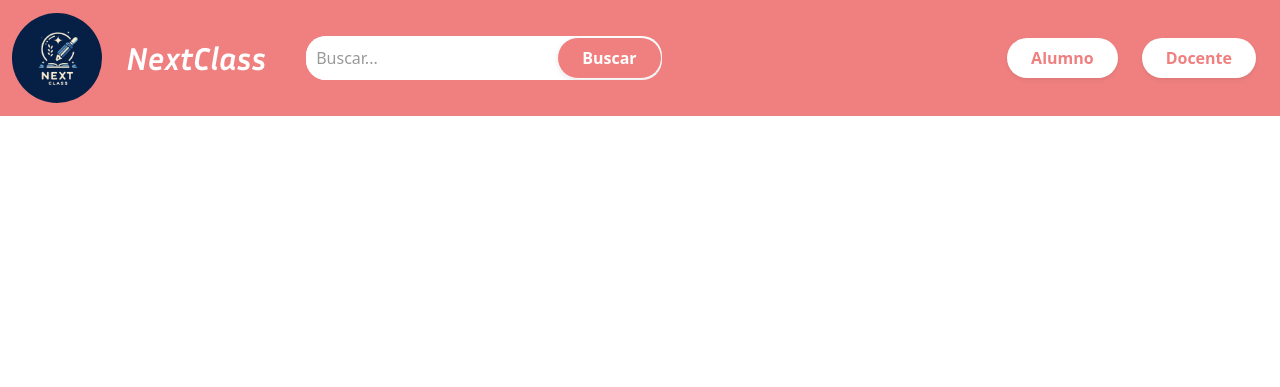
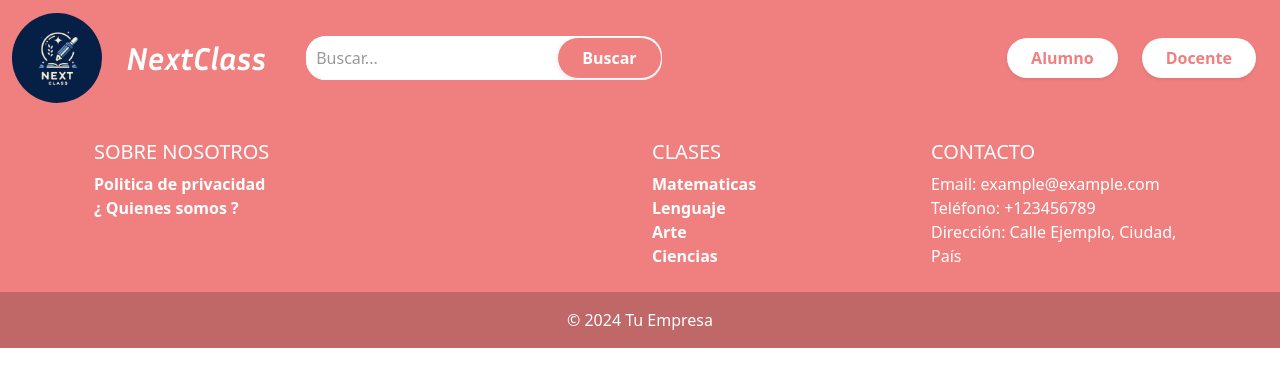
Before and after one commit to hksseba/NextClass, a Django app: page / in a window 1280 px wide. Shown: the top 387 px of the page. Run offline with Django 5.2, Linux system fonts and the light colour scheme.

Commit message:
Plantilla general lista

```diff
--- /dev/null
+++ b/core/static/core/css/Navbar_Footer/Footer.css
@@ -0,0 +1,21 @@
+/* styles.css */
+
+footer {
+    background-color: #F08080; /* Color de fondo del footer */
+    color: #ffffff; /* Color del texto del footer */
+  }
+
+  footer a {
+    color: #ffffff; /* Cambia el color de los enlaces del footer */
+    text-decoration: none; /* Elimina la línea subrayada de los enlaces */
+    transition: color 0.3s; /* Agrega una transición suave al color del texto de los enlaces */
+    font-weight: bold;
+  }
+
+  footer a:hover {
+    color: #555; /* Cambia el color del texto de los enlaces al pasar el ratón por encima */
+  }
+
+  footer p {
+    font-weight: bold
+  }
--- a/core/templates/core/html/PaginaPrincipal.html
+++ b/core/templates/core/html/PaginaPrincipal.html
@@ -1 +1,4 @@
 {% extends 'core/plantillas/PlantillaGeneral.html' %}
+{% block contenido %}
+
+{% endblock contenido %}
--- a/core/templates/core/plantillas/PlantillaGeneral.html
+++ b/core/templates/core/plantillas/PlantillaGeneral.html
@@ -6,7 +6,9 @@
         <meta name="viewport" content="width=device-width, initial-scale=1.0">
         <link href="https://cdn.jsdelivr.net/npm/bootstrap@5.3.3/dist/css/bootstrap.min.css" rel="stylesheet" integrity="sha384-QWTKZyjpPEjISv5WaRU9OFeRpok6YctnYmDr5pNlyT2bRjXh0JMhjY6hW+ALEwIH" crossorigin="anonymous">
         <script src="https://cdn.jsdelivr.net/npm/bootstrap@5.3.3/dist/js/bootstrap.bundle.min.js" integrity="sha384-YvpcrYf0tY3lHB60NNkmXc5s9fDVZLESaAA55NDzOxhy9GkcIdslK1eN7N6jIeHz" crossorigin="anonymous"></script>
-        <link rel="stylesheet" href="{% static 'core/css/Navbar/Navbar.css'%}">
+        <link rel="stylesheet" href="{% static 'core/css/Navbar_Footer/Navbar.css'%}">
+        <link rel="stylesheet" href="{% static 'core/css/Navbar_Footer/Footer.css'%}">
+
     </head>
 <body>
     <nav class="navbar navbar-expand-lg" style="background-color: #F08080;">
@@ -42,5 +44,70 @@
             </div>
         </div>
     </nav>
+    {% block contenido %}
+    {% endblock contenido %}
+
+    <footer class=" text-center text-lg-start" style="background-color: #F08080;">
+        <div class="container p-4">
+          <div class="row">
+            <div class="col-lg-6 col-md-12 mb-4 mb-md-0">
+              <h5 class="text-uppercase">Sobre nosotros</h5>
+              <ul class="list-unstyled mb-0">
+                <li>
+                  <a href="#!" >Politica de privacidad</a>
+                </li>
+                <li>
+                  <a href="#!" >¿ Quienes somos ?</a>
+                </li>
+
+              </ul>
+            </div>
+
+            <div class="col-lg-3 col-md-6 mb-4 mb-md-0">
+              <h5 class="text-uppercase">Clases</h5>
+
+              <ul class="list-unstyled mb-0">
+                <li>
+                  <a href="#!" >Matematicas</a>
+                </li>
+                <li>
+                  <a href="#!" >Lenguaje</a>
+                </li>
+                <li>
+                    <a href="#!" >Arte</a>
+                  </li>
+                  <li>
+                    <a href="#!" >Ciencias</a>
+                  </li>
+
+              </ul>
+            </div>
+
+            <div class="col-lg-3 col-md-6 mb-4 mb-md-0">
+              <h5 class="text-uppercase">Contacto</h5>
+
+              <ul class="list-unstyled mb-0">
+                <li>
+                  Email: example@example.com
+                </li>
+                <li>
+                  Teléfono: +123456789
+                </li>
+                <li>
+                  Dirección: Calle Ejemplo, Ciudad, País
+                </li>
+              </ul>
+            </div>
+          </div>
+        </div>
+
+        <div class="text-center p-3" style="background-color: rgba(0, 0, 0, 0.2);">
+          © 2024 Tu Empresa
+        </div>
+      </footer>
+
+
+
+
 </body>
 </html>
```
Also changed, not shown: core/static/core/css/Navbar_Footer/Navbar.css (renamed from core/static/core/css/Navbar/Navbar.css).
